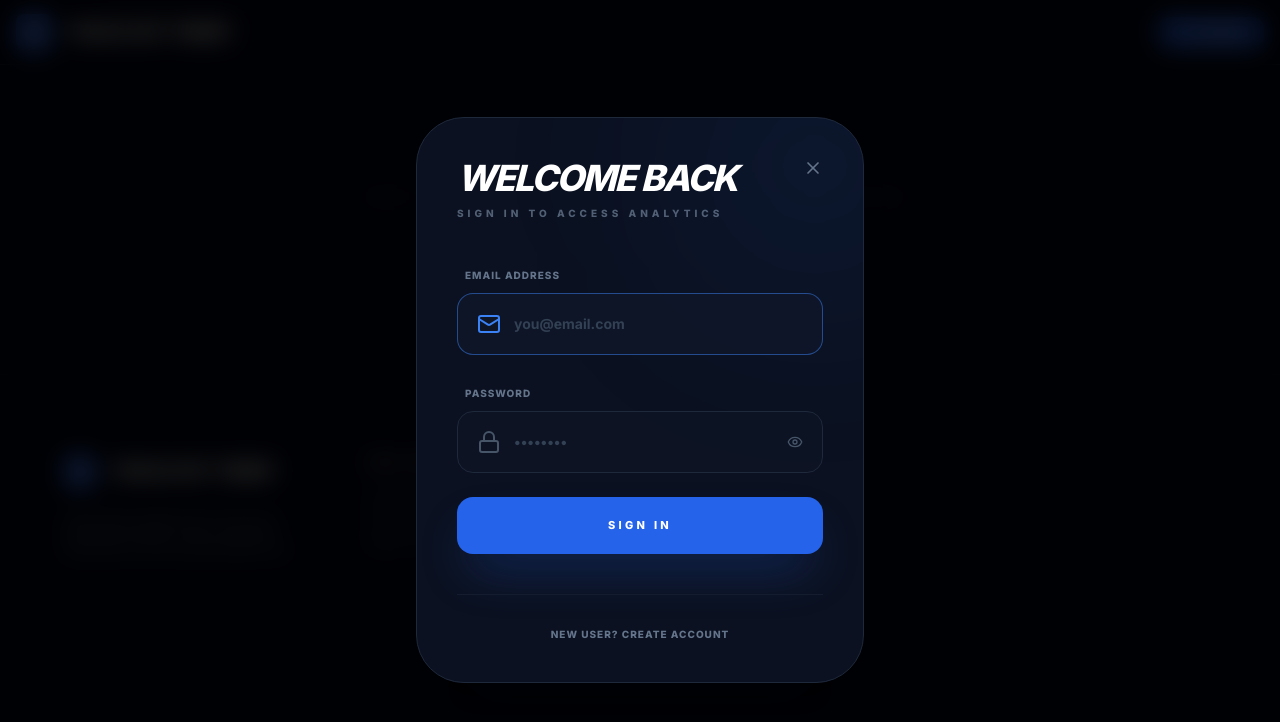
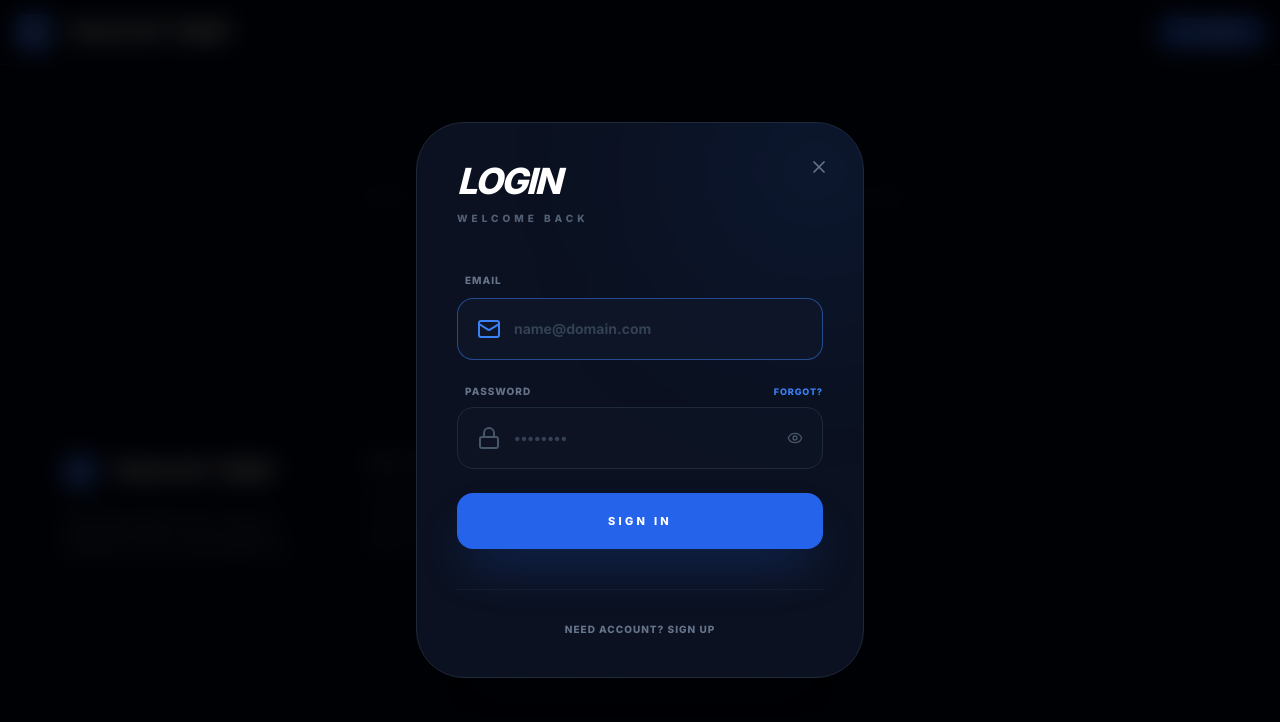
Before and after one commit to Parthajit/Track_New_Timer, a React (Vite) app: page /#/ in a window 1280 px wide. Both pictures are taken after a click on the button "GET STARTED FOR FREE". Shown: the part 2801-3523 px from the top of the page. Built offline with nearby package versions, Linux system fonts and the light colour scheme.

Commit message:
Update AuthModal.tsx

```diff
--- a/components/AuthModal.tsx
+++ b/components/AuthModal.tsx
@@ -1,19 +1,21 @@
 import React, { useState, useEffect, useRef } from 'react';
-import { X, Mail, Lock, User as UserIcon, Loader2, Eye, EyeOff, CheckCircle2, AlertCircle, ChevronDown, ChevronUp, ShieldAlert } from 'lucide-react';
+import { X, Mail, Lock, User as UserIcon, Loader2, Eye, EyeOff, CheckCircle2, AlertCircle, ShieldAlert, Hash, ArrowLeft } from 'lucide-react';
 import { supabase } from '../lib/supabase';
 
 interface AuthModalProps {
   onClose: () => void;
 }
 
+type AuthState = 'login' | 'signup' | 'forgotPassword' | 'resetPassword';
+
 const AuthModal: React.FC<AuthModalProps> = ({ onClose }) => {
-  const [isLogin, setIsLogin] = useState(true);
+  const [view, setView] = useState<AuthState>('login');
   const [email, setEmail] = useState('');
   const [password, setPassword] = useState('');
   const [fullName, setFullName] = useState('');
+  const [resetCode, setResetCode] = useState('');
   const [loading, setLoading] = useState(false);
   const [error, setError] = useState<{ message: string; title: string; type: 'error' | 'warning' | 'limit'; details?: string } | null>(null);
-  const [showDetails, setShowDetails] = useState(false);
   const [showPassword, setShowPassword] = useState(false);
   const [isSuccess, setIsSuccess] = useState(false);
   const [cooldown, setCooldown] = useState(0);
@@ -22,7 +24,7 @@ const AuthModal: React.FC<AuthModalProps> = ({ onClose }) => {
 
   useEffect(() => {
     initialFocusRef.current?.focus();
-  }, [isLogin]);
+  }, [view]);
 
   useEffect(() => {
     let timer: number;
@@ -35,19 +37,58 @@ const AuthModal: React.FC<AuthModalProps> = ({ onClose }) => {
   }, [cooldown]);
 
   const validateForm = () => {
-    if (!email.includes('@')) {
+    if (!email || !email.includes('@')) {
       setError({ title: 'Invalid Email', message: 'Please enter a valid email address.', type: 'error' });
       return false;
     }
-    if (password.length < 6) {
+    if (view !== 'forgotPassword' && password.length < 6) {
       setError({ title: 'Short Password', message: 'Passwords must be at least 6 characters long.', type: 'error' });
       return false;
     }
-    if (!isLogin && fullName.trim().length < 2) {
+    if (view === 'signup' && fullName.trim().length < 2) {
       setError({ title: 'Name Required', message: 'Please enter your name to sign up.', type: 'error' });
       return false;
     }
+    if (view === 'resetPassword' && resetCode.length < 6) {
+      setError({ title: 'Invalid Code', message: 'Please enter the 6-digit code from your email.', type: 'error' });
+      return false;
+    }
     return true;
+  };
+
+  const handleForgotPassword = async () => {
+    setLoading(true);
+    const { error: resetError } = await supabase.auth.resetPasswordForEmail(email, {
+      redirectTo: window.location.origin,
+    });
+
+    if (resetError) throw resetError;
+
+    setView('resetPassword');
+    setLoading(false);
+    setError({
+      title: 'Code Sent',
+      message: 'Check your email for the recovery code.',
+      type: 'warning'
+    });
+  };
+
+  const handleResetPassword = async () => {
+    setLoading(true);
+    const { error: verifyError } = await supabase.auth.verifyOtp({
+      email,
+      token: resetCode,
+      type: 'recovery'
+    });
+    if (verifyError) throw verifyError;
+
+    const { error: updateError } = await supabase.auth.updateUser({
+      password: password
+    });
+    if (updateError) throw updateError;
+
+    setIsSuccess(true);
+    setLoading(false);
   };
 
   const handleSubmit = async (e: React.FormEvent) => {
@@ -56,16 +97,13 @@ const AuthModal: React.FC<AuthModalProps> = ({ onClose }) => {
 
     setLoading(true);
     setError(null);
-    setShowDetails(false);
 
     try {
-      if (isLogin) {
+      if (view === 'login') {
         const { error: authError } = await supabase.auth.signInWithPassword({ email, password });
         if (authError) throw authError;
-
-        // Success: Closing manually as a safety measure alongside the App.tsx listener
-        setTimeout(() => onClose(), 100);
-      } else {
+        onClose();
+      } else if (view === 'signup') {
         const { error: authError, data } = await supabase.auth.signUp({
           email,
           password,
@@ -74,98 +112,74 @@ const AuthModal: React.FC<AuthModalProps> = ({ onClose }) => {
             emailRedirectTo: window.location.origin
           }
         });
-
         if (authError) throw authError;
-
         if (data.user) {
           if (data.user.identities?.length === 0) {
-            setError({
-              title: 'Account Exists',
-              message: 'This email is already registered. Please login instead.',
-              type: 'warning'
-            });
+            setError({ title: 'Account Exists', message: 'This email is already registered.', type: 'warning' });
             setLoading(false);
             return;
           }
           setIsSuccess(true);
         }
+      } else if (view === 'forgotPassword') {
+        await handleForgotPassword();
+      } else if (view === 'resetPassword') {
+        await handleResetPassword();
       }
     } catch (err: any) {
-      console.error("Auth Exception:", err);
-      const msg = err.message?.toLowerCase() || '';
-      const status = err.status || 0;
+      const rawMessage = err?.message || err?.error_description || (typeof err === 'string' ? err : '');
+      const status = err?.status || 0;
+      console.error("Auth Error:", { message: rawMessage, status });
 
-      if (msg.includes('failed to fetch') || msg.includes('network error') || status === 0) {
-        setError({
-          title: 'Network Error',
-          message: 'We could not connect to our servers. Please check your internet.',
-          type: 'error',
-          details: 'Please try again in a moment.'
-        });
-      } else if (msg.includes('rate limit') || status === 429) {
-        setError({
-          title: 'Too Many Attempts',
-          message: 'Please wait a minute before trying to login again.',
-          type: 'limit',
-          details: 'We have temporarily locked your attempts for security.'
-        });
+      const msg = rawMessage.toLowerCase();
+      if (msg.includes('rate limit') || status === 429) {
+        setError({ title: 'Too Many Attempts', message: 'Please wait a minute.', type: 'limit' });
         setCooldown(60);
       } else if (msg.includes('invalid login credentials')) {
-        setError({
-          title: 'Login Failed',
-          message: 'Incorrect email or password. Please try again.',
-          type: 'error'
-            });
+        setError({ title: 'Login Failed', message: 'Incorrect email or password.', type: 'error' });
       } else {
-        setError({
-          title: 'Error Occurred',
-          message: err.message || 'Something went wrong. Please try again.',
-          type: 'error',
-          details: `Error Code: ${err.code || 'SYS-000'}`
-        });
+        setError({ title: 'Error', message: rawMessage || 'Something went wrong.', type: 'error' });
       }
       setLoading(false);
     }
   };
 
   const handleBackdropClick = (e: React.MouseEvent) => {
-    if (e.target === e.currentTarget) {
-      onClose();
-    }
+    if (e.target === e.currentTarget) onClose();
   };
 
-  if (isSuccess) {
-    return (
-      <div
-        className="fixed inset-0 z-[100] flex items-center justify-center p-4 bg-black/80 backdrop-blur-md animate-in fade-in duration-300"
-        onClick={handleBackdropClick}
-      >
-        <div
-          className="bg-[#0B1120] border border-slate-800 w-full max-md rounded-[3rem] p-12 relative shadow-2xl text-center space-y-8"
-          onClick={(e) => e.stopPropagation()}
-        >
+  const CloseButton = () => (
     <button
       onClick={onClose}
-            className="absolute top-8 right-8 p-2 text-slate-500 hover:text-white hover:bg-slate-800 rounded-xl transition-all z-50"
+      className="absolute top-6 right-6 p-2.5 text-slate-500 hover:text-white hover:bg-white/5 rounded-full transition-all z-[110]"
+      aria-label="Close modal"
     >
       <X className="w-5 h-5" />
     </button>
+  );
 
-          <div className="w-24 h-24 bg-emerald-500/10 rounded-full flex items-center justify-center mx-auto mb-4 border border-emerald-500/20 shadow-lg shadow-emerald-500/5">
+  if (isSuccess) {
+    const isReset = view === 'resetPassword';
+    return (
+      <div className="fixed inset-0 z-[100] flex items-center justify-center p-4 bg-black/80 backdrop-blur-md animate-in fade-in duration-300" onClick={handleBackdropClick}>
+        <div className="bg-[#0B1120] border border-slate-800 w-full max-w-md rounded-[3rem] p-12 relative shadow-2xl text-center space-y-8" onClick={(e) => e.stopPropagation()}>
+          <CloseButton />
+          <div className="w-24 h-24 bg-emerald-500/10 rounded-full flex items-center justify-center mx-auto mb-4 border border-emerald-500/20">
             <CheckCircle2 className="w-12 h-12 text-emerald-500" />
           </div>
           <div className="space-y-2">
-            <h2 className="text-3xl font-black text-white italic uppercase tracking-tighter">Check Your Email</h2>
-            <p className="text-slate-400 font-bold text-xs uppercase tracking-widest">Verification Link Sent</p>
+            <h2 className="text-3xl font-black text-white italic uppercase tracking-tighter">
+              {isReset ? 'Success' : 'Check Email'}
+            </h2>
+            <p className="text-slate-400 font-bold text-xs uppercase tracking-widest">
+              {isReset ? 'Password updated' : 'Link sent'}
+            </p>
           </div>
           <p className="text-slate-500 font-medium leading-relaxed text-sm">
-            We've sent a confirmation email to <span className="text-white font-black">{email}</span>. Please click the link to finish signing up.
+            {isReset ? 'Your password has been changed. Please log in again.' : `Confirmation email sent to ${email}.`}
           </p>
-          <button
-            onClick={onClose}
-            className="w-full py-5 bg-blue-600 hover:bg-blue-500 text-white font-black uppercase tracking-[0.3em] rounded-2xl transition-all shadow-xl shadow-blue-600/30 text-xs active:scale-95"
-          >
-            Okay, Got it!
+          <button onClick={() => isReset ? setView('login') : onClose()} className="w-full py-5 bg-blue-600 hover:bg-blue-500 text-white font-black uppercase tracking-[0.3em] rounded-2xl transition-all shadow-xl shadow-blue-600/30 text-xs active:scale-95">
+            {isReset ? 'Go to Login' : 'Continue'}
           </button>
         </div>
       </div>
@@ -173,151 +187,101 @@ const AuthModal: React.FC<AuthModalProps> = ({ onClose }) => {
   }
 
   return (
-    <div
-      className="fixed inset-0 z-[100] flex items-center justify-center p-4 bg-black/80 backdrop-blur-md animate-in fade-in duration-300"
-      onClick={handleBackdropClick}
-    >
-      <div
-        className="bg-[#0B1120] border border-slate-800 w-full max-w-md rounded-[3rem] p-10 relative shadow-2xl overflow-hidden"
-        onClick={(e) => e.stopPropagation()}
-      >
+    <div className="fixed inset-0 z-[100] flex items-center justify-center p-4 bg-black/80 backdrop-blur-md animate-in fade-in duration-300" onClick={handleBackdropClick}>
+      <div className="bg-[#0B1120] border border-slate-800 w-full max-w-md rounded-[3rem] p-10 relative shadow-2xl overflow-hidden" onClick={(e) => e.stopPropagation()}>
         <div className="absolute -right-20 -top-20 w-64 h-64 bg-blue-600/10 rounded-full blur-[100px] pointer-events-none" />
 
-        <button
-          onClick={onClose}
-          className="absolute top-8 right-8 p-2 text-slate-500 hover:text-white hover:bg-slate-800 rounded-xl transition-all z-50"
-        >
-          <X className="w-5 h-5" />
+        <CloseButton />
+
+        <div className="mb-10 relative z-10 flex items-start justify-between pr-8">
+          <div>
+            <h2 className="text-4xl font-black text-white italic uppercase tracking-tighter leading-none">
+              {view === 'login' ? 'Login' : view === 'signup' ? 'Sign Up' : view === 'forgotPassword' ? 'Reset' : 'Verify'}
+            </h2>
+            <p className="text-slate-500 font-black text-[10px] uppercase tracking-[0.4em] mt-3 opacity-80">
+              {view === 'login' ? 'Welcome back' : view === 'signup' ? 'Join the system' : 'Account Recovery'}
+            </p>
+          </div>
+          {view !== 'login' && view !== 'signup' && (
+            <button onClick={() => setView('login')} className="p-2.5 text-slate-500 hover:text-white transition-colors bg-slate-900 rounded-xl border border-slate-800 hover:border-slate-700">
+               <ArrowLeft className="w-4 h-4" />
             </button>
-
-        <div className="mb-10 relative z-10">
-          <h2 className="text-4xl font-black text-white italic uppercase tracking-tighter">
-            {isLogin ? 'Welcome Back' : 'Join Us'}
-          </h2>
-          <p className="text-slate-500 font-black text-[10px] uppercase tracking-[0.4em] mt-2 opacity-80">
-            {isLogin ? 'Sign in to access analytics' : 'Start tracking your time today'}
-          </p>
+          )}
         </div>
 
         {error && (
-          <div className={`mb-8 p-5 border rounded-3xl animate-in slide-in-from-top-4 duration-500 shadow-xl overflow-hidden ${
+          <div className={`mb-8 p-5 border rounded-3xl animate-in slide-in-from-top-4 duration-500 shadow-xl ${
             error.type === 'limit' ? 'bg-amber-500/10 border-amber-500/30 text-amber-400' :
             error.type === 'warning' ? 'bg-blue-500/10 border-blue-500/30 text-blue-400' :
             'bg-red-500/10 border-red-500/30 text-red-400'
           }`}>
             <div className="flex gap-4 items-start">
-              <div className="mt-1">
-                {error.type === 'limit' ? <ShieldAlert className="w-5 h-5 shrink-0" /> : <AlertCircle className="w-5 h-5 shrink-0" />}
-              </div>
+              <AlertCircle className="w-5 h-5 shrink-0 mt-0.5" />
               <div className="flex-1 space-y-1">
                 <p className="text-[11px] font-black uppercase tracking-widest">{error.title}</p>
                 <p className="text-[10px] font-bold opacity-80 leading-normal">{error.message}</p>
               </div>
-              {error.details && (
-                <button
-                  onClick={() => setShowDetails(!showDetails)}
-                  className="hover:bg-black/20 p-1.5 rounded-lg transition-colors shrink-0"
-                >
-                  {showDetails ? <ChevronUp className="w-4 h-4" /> : <ChevronDown className="w-4 h-4" />}
-                </button>
-              )}
             </div>
-            {showDetails && error.details && (
-              <div className="mt-4 pt-4 border-t border-current/10 font-mono text-[9px] opacity-70 break-words leading-relaxed">
-                {error.details}
-              </div>
-            )}
           </div>
         )}
 
         <form onSubmit={handleSubmit} className="space-y-6 relative z-10">
-          {!isLogin && (
+          {view === 'signup' && (
             <div className="space-y-2">
-              <label className="text-[10px] font-black text-slate-500 uppercase tracking-widest ml-2">Display Name</label>
+              <label className="text-[10px] font-black text-slate-500 uppercase tracking-widest ml-2">Name</label>
               <div className="relative group">
                 <UserIcon className="absolute left-5 top-1/2 -translate-y-1/2 w-4.5 h-4.5 text-slate-600 group-focus-within:text-blue-500 transition-colors" />
-                <input
-                  ref={initialFocusRef}
-                  type="text"
-                  required
-                  autoComplete="name"
-                  value={fullName}
-                  onChange={(e) => setFullName(e.target.value)}
-                  placeholder="e.g. John Doe"
-                  className="w-full bg-slate-900/40 border border-slate-800 rounded-2xl py-5 pl-14 pr-5 text-white font-bold focus:border-blue-500/50 focus:bg-slate-900/80 outline-none transition-all placeholder:text-slate-700 text-sm"
-                />
+                <input ref={initialFocusRef} type="text" required value={fullName} onChange={(e) => setFullName(e.target.value)} placeholder="Full Name" className="w-full bg-slate-900/40 border border-slate-800 rounded-2xl py-5 pl-14 pr-5 text-white font-bold focus:border-blue-500/50 focus:bg-slate-900/80 outline-none transition-all placeholder:text-slate-700 text-sm" />
               </div>
             </div>
           )}
 
           <div className="space-y-2">
-            <label className="text-[10px] font-black text-slate-500 uppercase tracking-widest ml-2">Email Address</label>
+            <label className="text-[10px] font-black text-slate-500 uppercase tracking-widest ml-2">Email</label>
             <div className="relative group">
               <Mail className="absolute left-5 top-1/2 -translate-y-1/2 w-4.5 h-4.5 text-slate-600 group-focus-within:text-blue-500 transition-colors" />
-              <input
-                ref={isLogin ? initialFocusRef : undefined}
-                type="email"
-                required
-                autoComplete="email"
-                value={email}
-                onChange={(e) => setEmail(e.target.value)}
-                placeholder="you@email.com"
-                className="w-full bg-slate-900/40 border border-slate-800 rounded-2xl py-5 pl-14 pr-5 text-white font-bold focus:border-blue-500/50 focus:bg-slate-900/80 outline-none transition-all placeholder:text-slate-700 text-sm"
-              />
+              <input ref={view === 'login' ? initialFocusRef : undefined} type="email" required value={email} onChange={(e) => setEmail(e.target.value)} placeholder="name@domain.com" className="w-full bg-slate-900/40 border border-slate-800 rounded-2xl py-5 pl-14 pr-5 text-white font-bold focus:border-blue-500/50 focus:bg-slate-900/80 outline-none transition-all placeholder:text-slate-700 text-sm" />
             </div>
           </div>
 
+          {view === 'resetPassword' && (
             <div className="space-y-2">
-            <label className="text-[10px] font-black text-slate-500 uppercase tracking-widest ml-2">Password</label>
+              <label className="text-[10px] font-black text-slate-500 uppercase tracking-widest ml-2">Verification Code</label>
+              <div className="relative group">
+                <Hash className="absolute left-5 top-1/2 -translate-y-1/2 w-4.5 h-4.5 text-slate-600 group-focus-within:text-blue-500 transition-colors" />
+                <input type="text" required maxLength={6} value={resetCode} onChange={(e) => setResetCode(e.target.value)} placeholder="000000" className="w-full bg-slate-900/40 border border-slate-800 rounded-2xl py-5 pl-14 pr-5 text-white font-black tracking-[0.5em] focus:border-blue-500/50 focus:bg-slate-900/80 outline-none transition-all placeholder:text-slate-700 text-sm" />
+              </div>
+            </div>
+          )}
+
+          {view !== 'forgotPassword' && (
+            <div className="space-y-2">
+              <div className="flex justify-between items-center ml-2">
+                <label className="text-[10px] font-black text-slate-500 uppercase tracking-widest">{view === 'resetPassword' ? 'New Password' : 'Password'}</label>
+                {view === 'login' && (
+                  <button type="button" onClick={() => setView('forgotPassword')} className="text-[9px] font-black text-blue-500 hover:text-white uppercase tracking-widest transition-colors">Forgot?</button>
+                )}
+              </div>
               <div className="relative group">
                 <Lock className="absolute left-5 top-1/2 -translate-y-1/2 w-4.5 h-4.5 text-slate-600 group-focus-within:text-blue-500 transition-colors" />
-              <input
-                type={showPassword ? "text" : "password"}
-                required
-                autoComplete={isLogin ? "current-password" : "new-password"}
-                value={password}
-                onChange={(e) => setPassword(e.target.value)}
-                placeholder="••••••••"
-                className="w-full bg-slate-900/40 border border-slate-800 rounded-2xl py-5 pl-14 pr-14 text-white font-bold focus:border-blue-500/50 focus:bg-slate-900/80 outline-none transition-all placeholder:text-slate-700 text-sm"
-              />
-              <button
-                type="button"
-                onClick={() => setShowPassword(!showPassword)}
-                className="absolute right-5 top-1/2 -translate-y-1/2 text-slate-600 hover:text-white transition-colors"
-              >
+                <input type={showPassword ? "text" : "password"} required value={password} onChange={(e) => setPassword(e.target.value)} placeholder="••••••••" className="w-full bg-slate-900/40 border border-slate-800 rounded-2xl py-5 pl-14 pr-14 text-white font-bold focus:border-blue-500/50 focus:bg-slate-900/80 outline-none transition-all placeholder:text-slate-700 text-sm" />
+                <button type="button" onClick={() => setShowPassword(!showPassword)} className="absolute right-5 top-1/2 -translate-y-1/2 text-slate-600 hover:text-white transition-colors">
                   {showPassword ? <EyeOff className="w-4 h-4" /> : <Eye className="w-4 h-4" />}
                 </button>
               </div>
             </div>
+          )}
 
-          <button
-            type="submit"
-            disabled={loading || cooldown > 0}
-            className={`w-full py-5 font-black uppercase tracking-[0.3em] rounded-2xl transition-all shadow-2xl active:scale-[0.98] flex items-center justify-center gap-3 mt-4 text-[11px] ${
-              cooldown > 0
-                ? 'bg-slate-800 text-slate-500 cursor-not-allowed shadow-none'
-                : 'bg-blue-600 hover:bg-blue-500 text-white shadow-blue-600/30'
-            }`}
-          >
-            {loading ? (
-              <Loader2 className="w-5 h-5 animate-spin" />
-            ) : cooldown > 0 ? (
-              `Try again in: ${cooldown}s`
-            ) : (
-              isLogin ? 'Sign In' : 'Establish Account'
-            )}
+          <button type="submit" disabled={loading || cooldown > 0} className={`w-full py-5 font-black uppercase tracking-[0.3em] rounded-2xl transition-all shadow-2xl active:scale-[0.98] flex items-center justify-center gap-3 mt-4 text-[11px] ${
+            cooldown > 0 ? 'bg-slate-800 text-slate-500 cursor-not-allowed' : 'bg-blue-600 hover:bg-blue-500 text-white shadow-blue-600/30'
+          }`}>
+            {loading ? <Loader2 className="w-5 h-5 animate-spin" /> : cooldown > 0 ? `Wait: ${cooldown}s` : view === 'login' ? 'Sign In' : view === 'signup' ? 'Sign Up' : view === 'forgotPassword' ? 'Send Code' : 'Update'}
           </button>
         </form>
 
         <div className="mt-10 text-center relative z-10 border-t border-slate-800/50 pt-8">
-          <button
-            onClick={() => {
-              setIsLogin(!isLogin);
-              setError(null);
-            }}
-            className="text-[10px] font-black text-slate-500 hover:text-white transition-all flex items-center justify-center gap-3 mx-auto uppercase tracking-widest"
-          >
-            {isLogin ? "New user? Create account" : "Existing user? Sign In"}
+          <button onClick={() => { setView(view === 'login' ? 'signup' : 'login'); setError(null); }} className="text-[10px] font-black text-slate-500 hover:text-white transition-all flex items-center justify-center gap-3 mx-auto uppercase tracking-widest">
+            {view === 'login' ? "Need account? Sign Up" : "Have account? Login"}
           </button>
         </div>
       </div>
```
Lines whose indentation alone changed are shown as unchanged.
